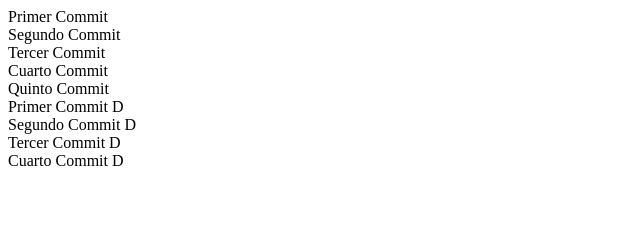
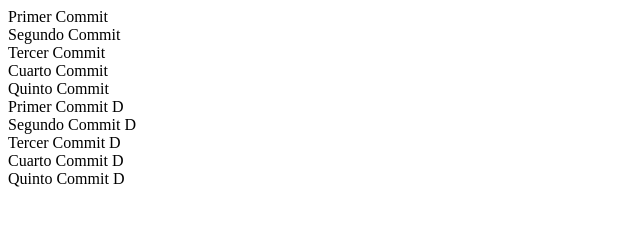
Before and after one commit to Josemiguel47/Curso_Git, a plain HTML site: page index.html in a window 1280 px wide. Shown: the whole page, without its empty margins (0-640 px from the left). Drawn offline with Linux system fonts and the light colour scheme.

Commit message:
Quinto Commit D

```diff
--- a/index.html
+++ b/index.html
@@ -12,6 +12,7 @@
     <div>Segundo Commit D</div>
     <div>Tercer Commit D</div>
     <div>Cuarto Commit D</div>
+    <Div>Quinto Commit D</Div>
 
 </head>
 <body>
```
